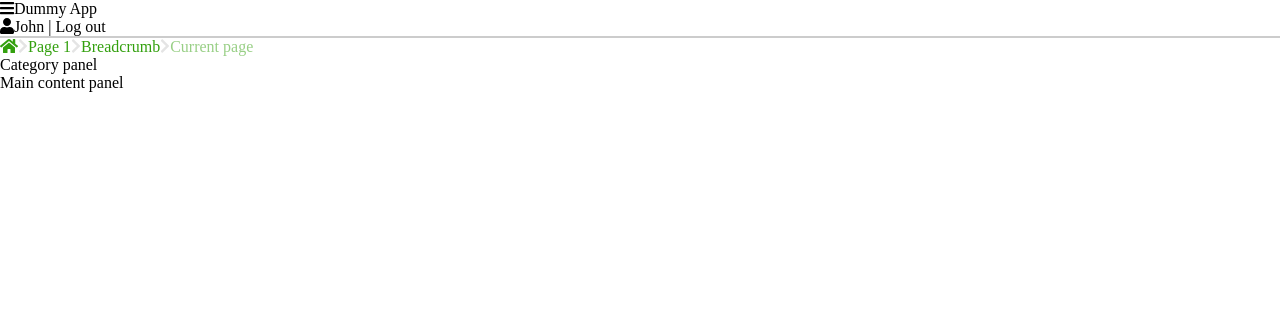
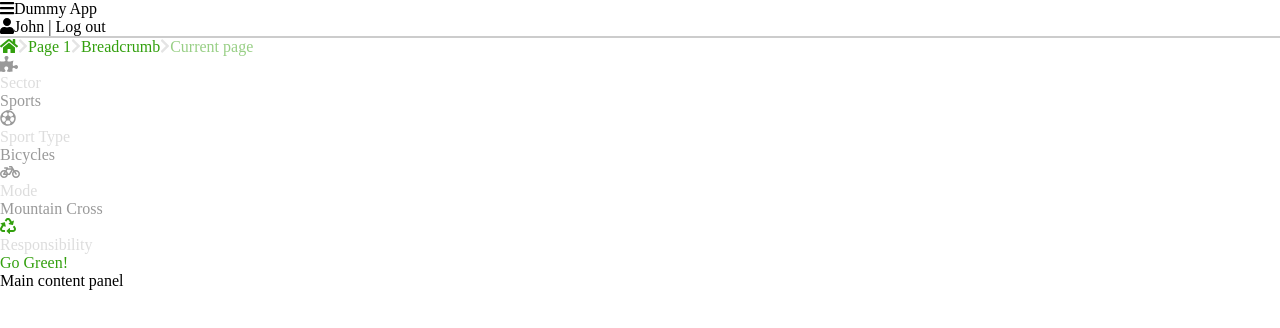
Before and after one commit to laxa88/app-test-panda, a React app: page / in a window 1280 px wide. Shown: the top 328 px of the page. Built offline with nearby package versions, Linux system fonts and the light colour scheme.

Commit message:
Add initial PanelCategory child components

```diff
--- /dev/null
+++ b/src/containers/PanelCategory/index.css
@@ -0,0 +1,8 @@
+.body {
+}
+
+.left {
+}
+
+.right {
+}
--- a/src/containers/PanelCategory/index.jsx
+++ b/src/containers/PanelCategory/index.jsx
@@ -1,5 +1,56 @@
 import React from 'react';
 
-const PanelCategory = () => <div>Category panel</div>;
+import css from './index.css';
+import ItemCategory from '../../components/ItemCategory';
+import { ThemeContext } from '../../theme';
+
+class PanelCategory extends React.PureComponent {
+  render() {
+    const { theme } = this.context;
+
+    return (
+      <div className={css.body}>
+        <div className={css.left}>
+          <ItemCategory
+            faIcon={['fas', 'puzzle-piece']}
+            text1="Sector"
+            text2="Sports"
+          />
+
+          <ItemCategory
+            faIcon={['far', 'futbol']}
+            text1="Sport Type"
+            text2="Bicycles"
+          />
+
+          <ItemCategory
+            faIcon={['fas', 'bicycle']}
+            text1="Mode"
+            text2="Mountain Cross"
+          />
+        </div>
+
+        <div className={css.right}>
+          <ThemeContext.Provider
+            value={{
+              theme: {
+                ...theme,
+                quaternaryColor: theme.primaryColor,
+              },
+            }}
+          >
+            <ItemCategory
+              faIcon={['fas', 'recycle']}
+              text1="Responsibility"
+              text2="Go Green!"
+            />
+          </ThemeContext.Provider>
+        </div>
+      </div>
+    );
+  }
+}
+
+PanelCategory.contextType = ThemeContext;
 
 export default PanelCategory;
```
Also changed, not shown: 2 other files (tests, documents, lock files or other folders).
